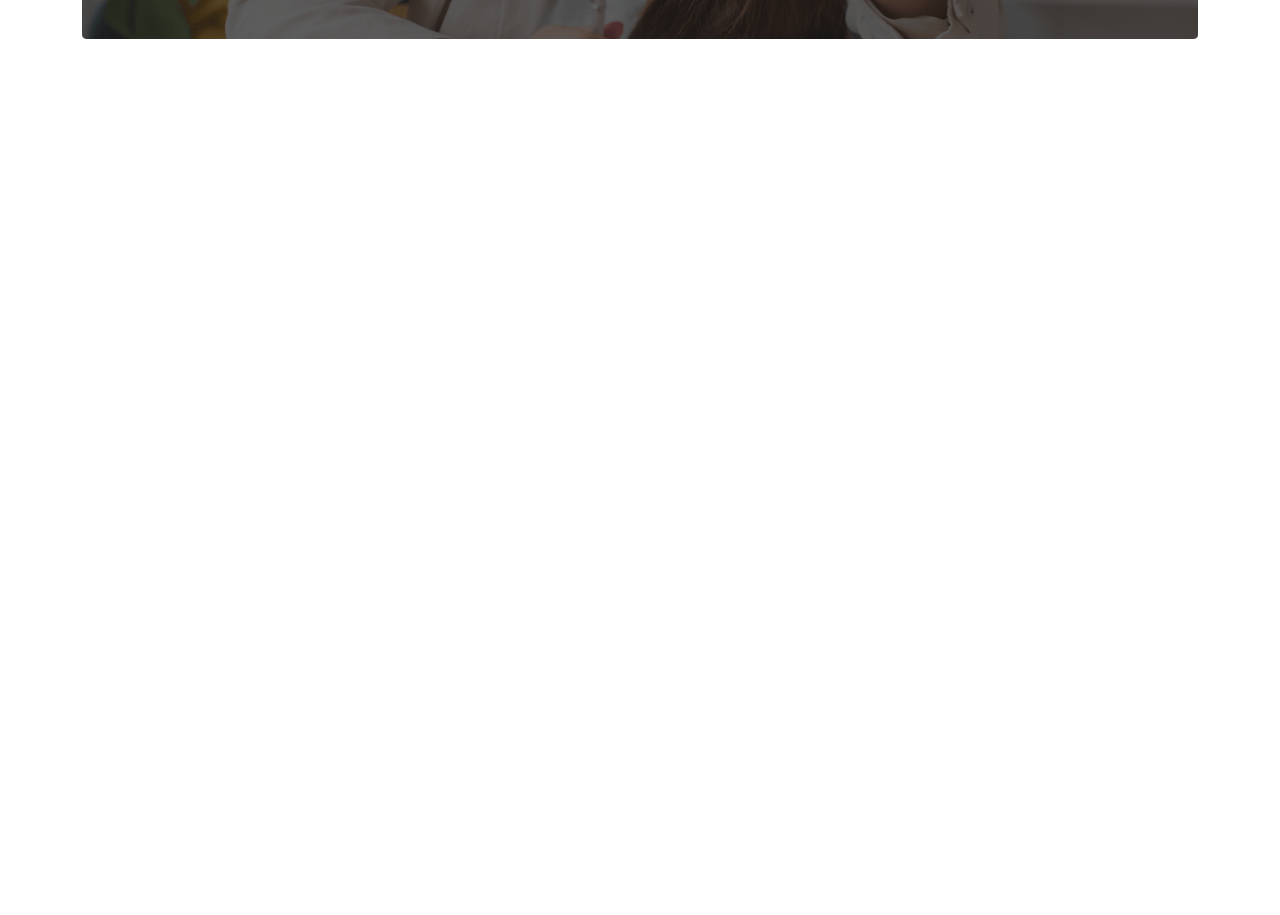
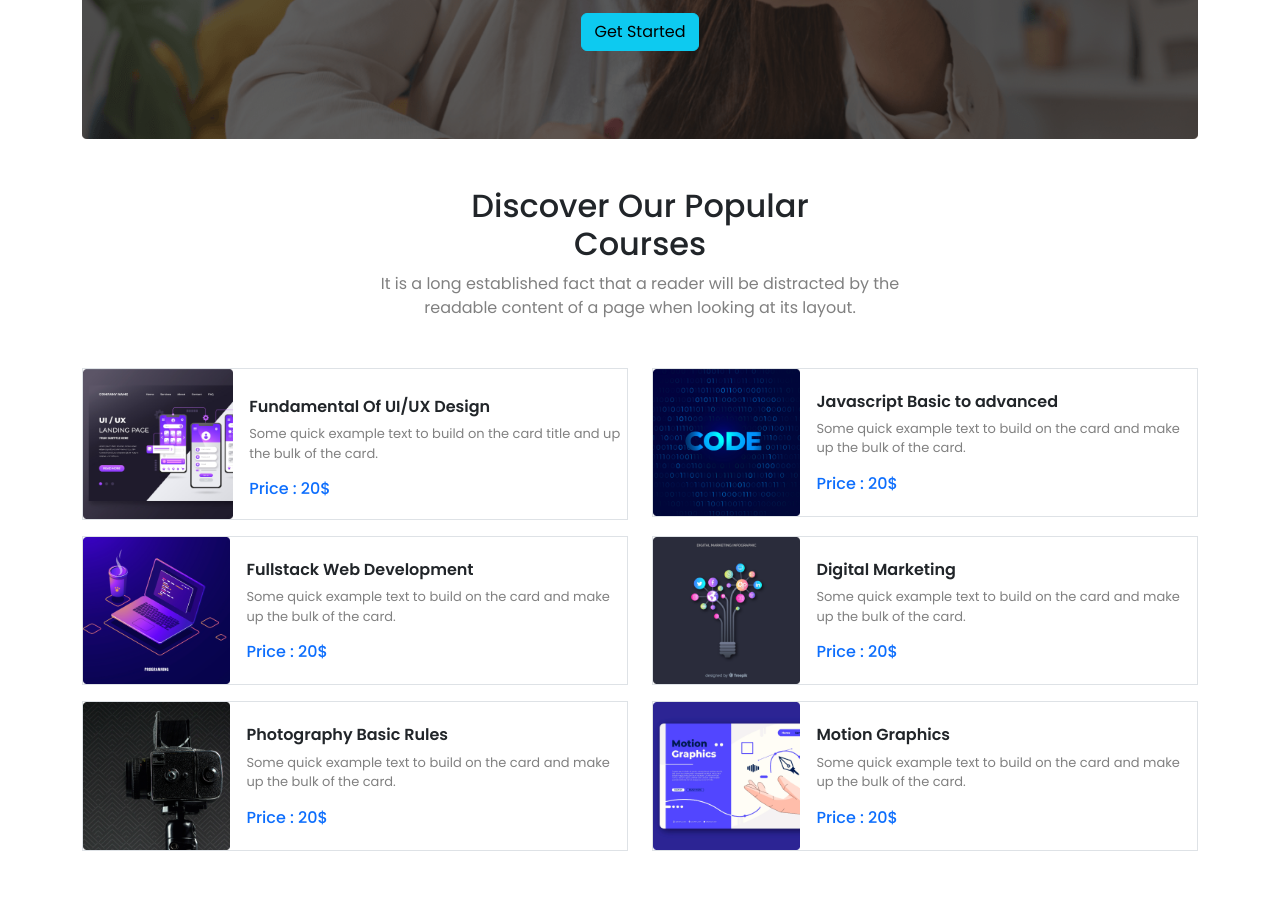
Before and after one commit to RubelRk/Digital-Learning, a plain HTML site: page index.html in a window 1280 px wide. Shown: the part 577-1492 px from the top of the page. Before the commit the page ends 800 px from the top, so only its background shows below. Drawn offline with nearby package versions, Linux system fonts and the light colour scheme.

Commit message:
Courses ok

```diff
--- a/index.html
+++ b/index.html
@@ -106,6 +106,92 @@
 
     <!-- main area start  -->
     <main>
+      <!-- Courses area start  -->
+      <section class="container">
+        <div class="courses">
+          <div class="coures-title text-center">
+            <h1 class="fs-2">Discover Our Popular <br> Courses</h1>
+            <p class="fs-6">It is a long established fact that a reader will be distracted by the <br> readable content of a page when looking at its layout.</p>
+          </div>
+          <div class="course-items my-5">
+            <div class=" row">
+              <div class="col-lg-6">
+              <div class="p-lg-0 item mb-3 d-md-flex align-items-center border">
+                <div>
+                  <img class="img-fluid w-100" src="images/course/course-1.png" alt="">
+                </div>
+                <div class="ps-3 pt-3">
+                  <h3 class="fs-6 fw-semibold">Fundamental Of UI/UX Design</h3>
+                  <p>Some quick example text to build on the card title and up the bulk of the card.</p>
+                  <h6 class="text-primary">Price : 20$</h6>
+                </div>
+              </div>
+            </div>
+            <div class="col-lg-6">
+              <div class="p-lg-0 item mb-3 d-md-flex align-items-center border">
+                <div>
+                  <img class=" w-100 h-100" src="images/course/course-2.png" alt="">
+                </div>
+                <div class="ps-3 pt-2">
+                  <h3 class="fs-6 fw-semibold">Javascript Basic to advanced</h3>
+                  <p>Some quick example text to build on the card and make up the bulk of the card.</p>
+                  <h6 class="text-primary">Price : 20$</h6>
+                </div>
+              </div>
+            </div>
+            <div class="col-lg-6">
+              <div class="p-lg-0 item mb-3 d-md-flex align-items-center border">
+                <div>
+                  <img class=" w-100 h-100" src="images/course/course-3.png" alt="">
+                </div>
+                <div class="ps-3 pt-2">
+                  <h3 class="fs-6 fw-semibold">Fullstack Web Development</h3>
+                  <p>Some quick example text to build on the card and make up the bulk of the card.</p>
+                  <h6 class="text-primary">Price : 20$</h6>
+                </div>
+              </div>
+            </div>
+            <div class="col-lg-6">
+              <div class="p-lg-0 d-none d-lg-block item mb-3 d-lg-flex align-items-center border">
+                <div>
+                  <img class="img-fluid" src="images/course/course-4.png" alt="">
+                </div>
+                <div class="ps-3 pt-2">
+                  <h3 class="fs-6 fw-semibold">Digital Marketing</h3>
+                  <p>Some quick example text to build on the card and make up the bulk of the card.</p>
+                  <h6 class="text-primary">Price : 20$</h6>
+                </div>
+              </div>
+              </div>
+              <div class="col-lg-6">
+              <div class="p-lg-0 d-none d-lg-block item mb-3 d-lg-flex align-items-center border">
+                <div>
+                  <img class="img-fluid" src="images/course/course-5.png" alt="">
+                </div>
+                <div class="ps-3 pt-2">
+                  <h3 class="fs-6 fw-semibold">Photography Basic Rules</h3>
+                  <p>Some quick example text to build on the card and make up the bulk of the card.</p>
+                  <h6 class="text-primary">Price : 20$</h6>
+                </div>
+              </div>
+            </div>
+            <div class="col-lg-6">
+              <div class="p-lg-0 d-none d-lg-block item mb-3 d-lg-flex align-items-center border">
+                <div>
+                  <img class="img-fluid" src="images/course/course-6.png" alt="">
+                </div>
+                <div class="ps-3 pt-2">
+                  <h3 class="fs-6 fw-semibold">Motion Graphics</h3>
+                  <p>Some quick example text to build on the card and make up the bulk of the card.</p>
+                  <h6 class="text-primary">Price : 20$</h6>
+                </div>
+              </div>
+            </div>
+            </div>
+          </div>
+        </div>
+      </section>
+      <!-- Courses area end  -->
 
     </main>
     <!-- main area end  -->
--- a/styles/style.css
+++ b/styles/style.css
@@ -4,8 +4,8 @@
 body{
     font-family: 'Poppins', sans-serif;
 }
-img{
-    height: 500px;
+.image-overlay img{
+    height: 600px;
 }
 .image-overlay {
     position: relative;
@@ -20,3 +20,8 @@ img{
     width: 100%;
     border-radius: 5px;
 }
+/* coures-title + items  */
+.coures-title p, .ps-3 p{
+    font-size: 13px;
+    color: grey;
+}
```
